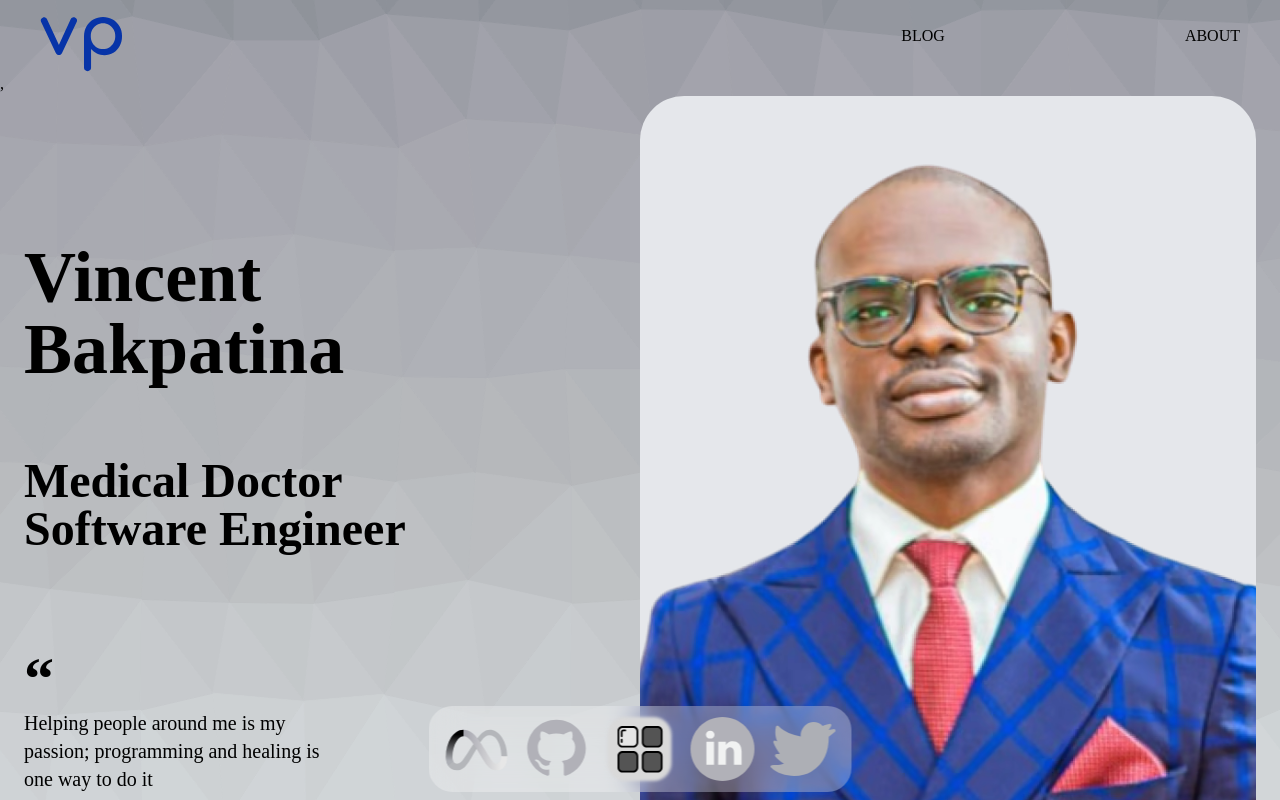
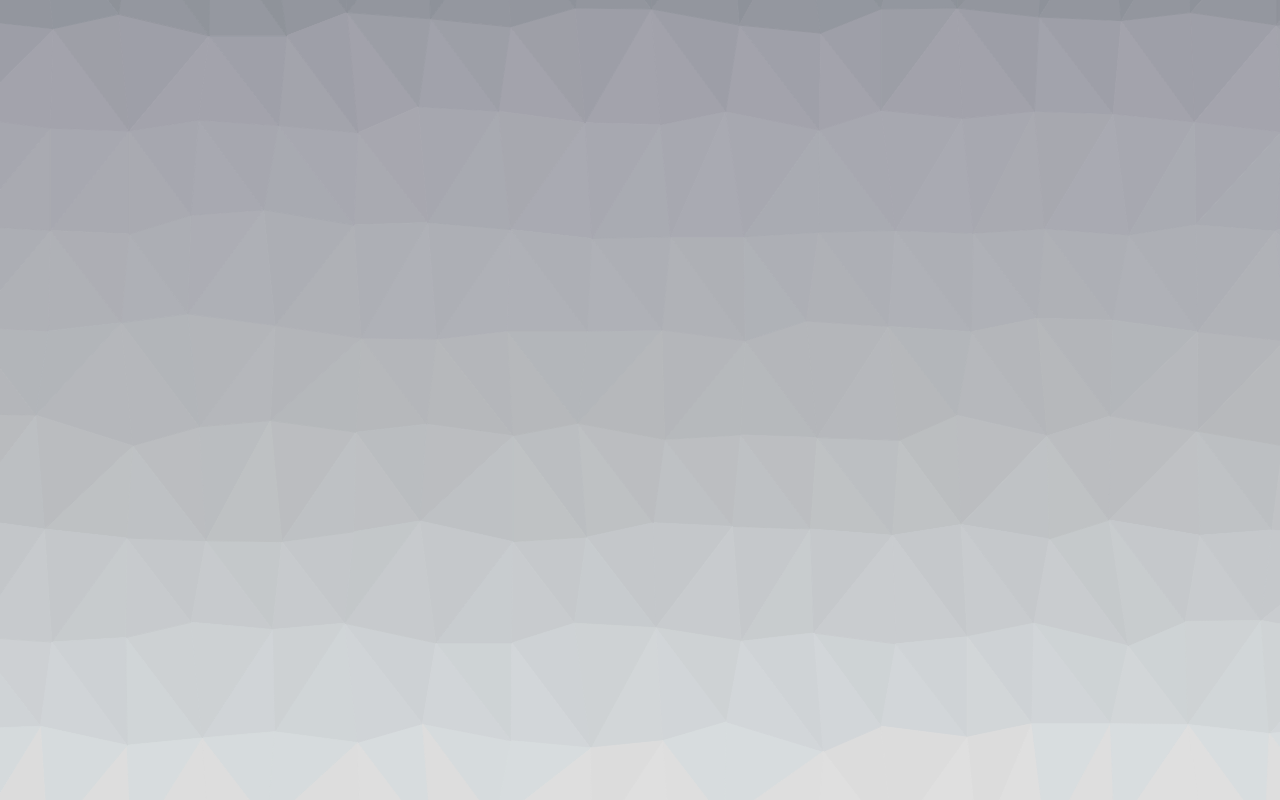
Before and after one commit to mvincentbb/porfolio_website, a React (Create React App) app: page /blog in a window 1280 px wide. Shown: the top 800 px of the page. Built offline with nearby package versions, Linux system fonts and the light colour scheme.

Commit message:
add folder structure smoth transition

```diff
--- a/package.json
+++ b/package.json
@@ -9,6 +9,7 @@
     "framer-motion": "^6.5.1",
     "react": "^18.1.0",
     "react-dom": "^18.1.0",
+    "react-router-dom": "6",
     "react-scripts": "5.0.1",
     "web-vitals": "^2.1.0"
   },
--- a/src/App.js
+++ b/src/App.js
@@ -1,17 +1,22 @@
+
 import React from 'react';
-import Header from './components/header/header';
-import Me from './components/Me/Me';
-import Nav from './components/menu/Nav';
+import { Link } from "react-router-dom";
+// import Header from './components/header/header';
+// import Me from './components/Me/Me';
+// import Me  from './components/Me/Me';
+// import Nav from './components/menu/Nav';
+// import Home from './page/home.js'
 
 function App() {
   return (
-
     <div>
-    <Header/>,
-    <Me/>,
-     <Nav/>
+      <Link to = "/"></Link>
+      {/*
+      <Header/>,
+      <Me/>,n
+      <Nav/>,
+      */}
     </div>
-
   );
 }
 
--- a/src/components/Me/Me.js
+++ b/src/components/Me/Me.js
@@ -1,5 +1,6 @@
 import React from 'react';
 import MyPicture from '../../assets/my_picture.avif'
+// import LOGO from '../../assets/Logo.svg'
 // import LOGO from '../../assets/Logo.svg'
 
 const Me =  () =>{
--- a/src/components/header/header.js
+++ b/src/components/header/header.js
@@ -1,5 +1,8 @@
 import React from 'react';
 import LOGO from '../../assets/Logo.svg'
+// eslint-disable-next-line import/no-unresolved
+// import LOGO from './assets/Logo.svg'
+
 
 const Header =  () =>{
 
--- a/src/components/menu/Nav.js
+++ b/src/components/menu/Nav.js
@@ -72,7 +72,7 @@ const Nav = () => {
 						>
 						<img
 							alt="Meta"
-							className="w-10 md:w-auto"
+							className="w-10 md:w-16 "
 							onMouseLeave={() => setActiveNav(undefined)}
 							onMouseOver={() => setActiveNav(item.name)}
 							src={activeNav === item.name ? item.activeIcon : item.inActiveIcon}
--- a/src/index.js
+++ b/src/index.js
@@ -1,13 +1,26 @@
 import React from 'react';
 import ReactDOM from 'react-dom/client';
+import { BrowserRouter, Routes, Route } from "react-router-dom";
 import './index.css';
-import App from './App';
-
+import Home from './page/home'
+import Blog from './page/blog'
+import About from './page/about'
 const root = ReactDOM.createRoot(document.getElementById('root'));
 root.render(
-  <React.StrictMode>
-    <App />
-  </React.StrictMode>
+  // <React.StrictMode>
+  //   <App />
+  // </React.StrictMode>
+
+<BrowserRouter>
+  <Routes>
+    <Route path='/' element ={<Home/>}/>
+    <Route path='/blog' element ={<Blog/>} />
+    <Route path ='/about' element = {<About/>}/>
+
+  </Routes>
+
+</BrowserRouter>
+
 );
 // ReactDOM.render(<App />, document.getElementById("root"))
 
--- /dev/null
+++ b/src/page/about.js
@@ -0,0 +1,8 @@
+import React from 'react';
+
+export default function About(){
+    return(
+        <div>
+        </div>
+    )
+}
--- /dev/null
+++ b/src/page/blog.js
@@ -0,0 +1,8 @@
+import React from 'react';
+
+export default function Blog(){
+    return(
+        <div>
+        </div>
+    )
+}
--- /dev/null
+++ b/src/page/home.js
@@ -0,0 +1,16 @@
+
+import React from 'react';
+import Header from '../components/header/header';
+// import Me from './components/Me/Me';
+import Me  from '../components/Me/Me';
+import Nav from '../components/menu/Nav';
+
+export default function Home(){
+    return(
+        <div>
+            <Header/>
+            <Me/>
+            <Nav/>
+        </div>
+    )
+}
```
Also changed, not shown: .eslintrc.json, 1 other file (tests, documents, lock files or other folders).
